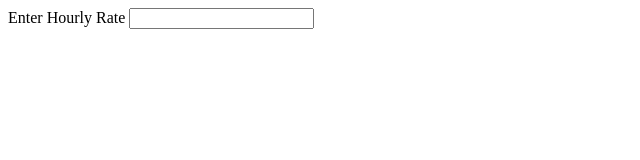
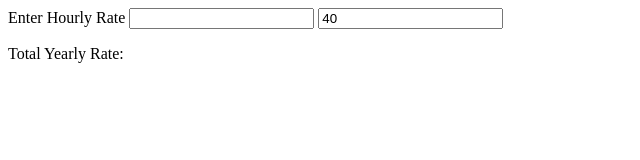
Before and after one commit to jamdlaw/salary-calculator, a plain HTML site: page index.html in a window 1280 px wide. Shown: the whole page, without its empty margins (0-640 px from the left). Drawn offline with nearby package versions, Linux system fonts and the light colour scheme.

Commit message:
added hours in the week as an input

```diff
--- a/index.html
+++ b/index.html
@@ -4,8 +4,9 @@
     <div id="app">
         <label for="hourly"> Enter Hourly Rate</label>
         <input type="text" id="hourly"  v-model="hourlyRate" v-on:change="getYearlySalaryForHourlyRate"  />
-        <!-- <button v-on:click="getYearlySalaryForHourlyRate">Submit</button> -->
-        <p>{{total}}</p>
+        <input type="text" id="weeklyHours"  v-model="weeklyHours" v-on:change="getYearlySalaryForHourlyRate"  />
+
+        <p> Total Yearly Rate: {{total}}</p>
       </div>
     <script src="https://cdn.jsdelivr.net/npm/vue/dist/vue.js"></script>
     <script>
@@ -13,11 +14,12 @@
             el: '#app',
             data: {
                 hourlyRate: '',
+                weeklyHours: 40,
                 total: ''
             },
             methods: {
                 getYearlySalaryForHourlyRate: function(){
-                    this.total = (this.hourlyRate * 40) * 52;
+                    this.total = (this.hourlyRate * this.weeklyHours) * 52;
                 }
             }
 
```
